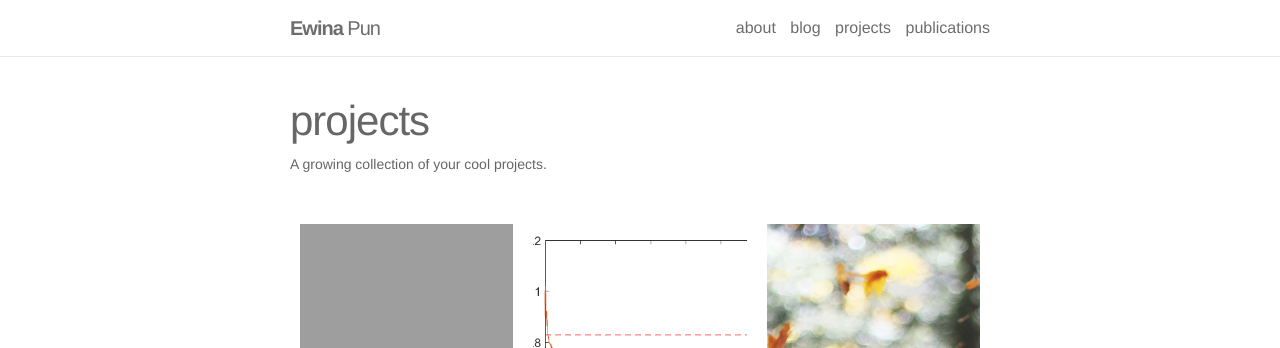
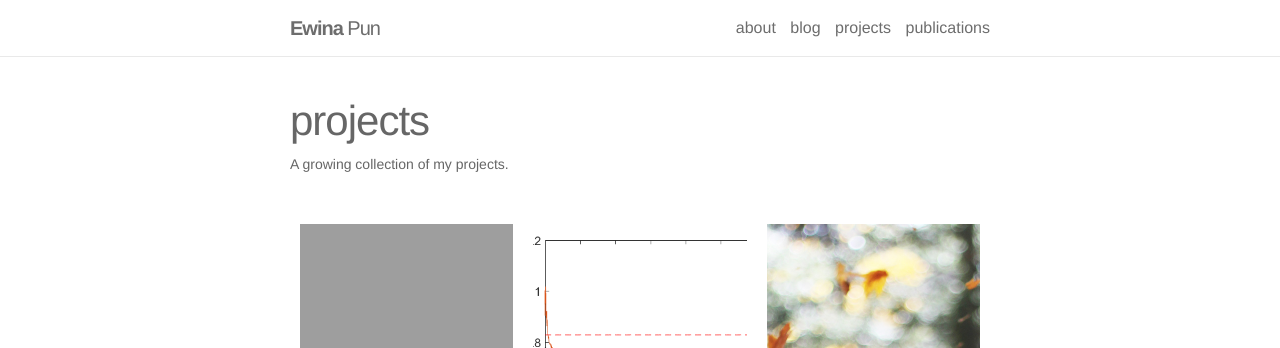
Before and after one commit to ewinapun/ewinapun.github.io, a Jekyll site: the page built from _pages/projects.md, in a window 1280 px wide. Shown: the top 348 px of the page. Built offline with Jekyll 4.4.1, drawn with Linux system fonts in a browser that asks for light colours; nearby versions of some CDN libraries.

Commit message:
MEMS edit

```diff
--- a/_includes/footer.html
+++ b/_includes/footer.html
@@ -1,4 +1,4 @@
-<footer>
+<footer style="position: none;"">
 
   <div class="wrapper">
     &copy; Copyright {{ site.time | date: '%Y' }} {{ site.name }}.
--- a/_pages/projects.md
+++ b/_pages/projects.md
@@ -2,7 +2,7 @@
 layout: page
 title: projects
 permalink: /projects/
-description: A growing collection of your cool projects.
+description: A growing collection of my projects.
 ---
 
 {% for project in site.projects %}
```
